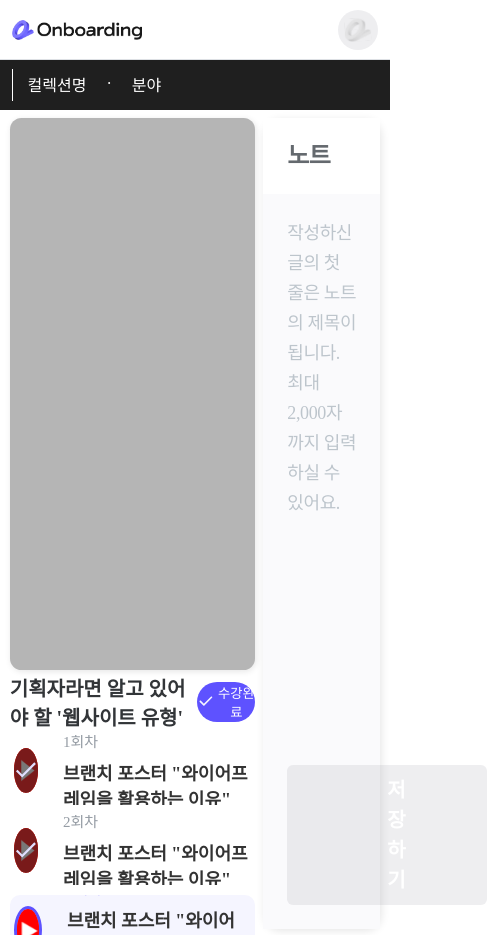
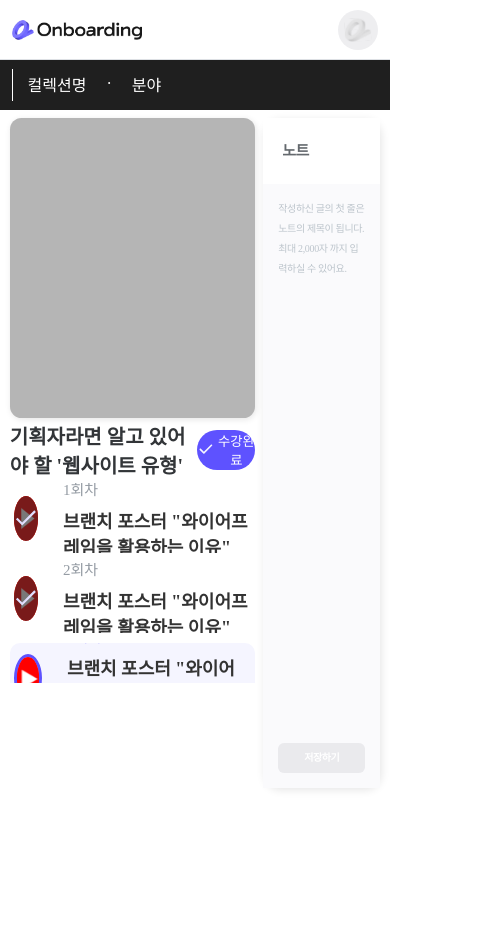
Before and after one commit to TeamLearningFlow/LearningFlow-FE, a Next.js app: page /learn in a window 390 px wide. Shown: the whole page, 487 px wide, since content can reach past the window. After the commit the page ends 844 px from the top, so only its background shows below. Built offline with nearby package versions, Linux system fonts and the light colour scheme.

Commit message:
style: 수강페이지 아티클, 메모 반응형 #31

```diff
--- a/src/components/learn/article.tsx
+++ b/src/components/learn/article.tsx
@@ -8,6 +8,14 @@ const ArticleWrapper = styled.div`
   background: #b5b5b5;
   box-shadow: 1.077px 1.435px 6.459px 0px rgba(0, 0, 0, 0.1);
   // margin-bottom: 20px;
+
+  @media (max-width: 850px) {
+    height: 450px;
+  }
+
+  @media (max-width: 560px) {
+    height: 300px;
+  }
 `;
 
 const Article: React.FC = () => {
--- a/src/components/learn/note.tsx
+++ b/src/components/learn/note.tsx
@@ -20,6 +20,16 @@ const NoteTitle = styled.div`
   font-weight: 600;
   line-height: 36px;
   letter-spacing: -0.48px;
+
+  @media (max-width: 850px) {
+    font-size: 20px;
+  }
+
+  @media (max-width: 560px) {
+    font-size: 15px;
+    padding: 15px;
+    padding-left: 19px;
+  }
 `;
 
 const NoteBody = styled.div`
@@ -29,8 +39,12 @@ const NoteBody = styled.div`
   color: #bdc5cc;
   font-size: 18px;
   font-weight: 400;
-  line-height: 27px;
+  // line-height: 27px;
   letter-spacing: -0.36px;
+
+  @media (max-width: 560px) {
+    padding: 15px;
+  }
 `;
 
 const InputWrapper = styled.textarea`
@@ -51,31 +65,64 @@ const InputWrapper = styled.textarea`
 
   &::placeholder {
     color: #bdc5cc;
-    font-family: Pretendard;
     font-size: 18px;
     font-weight: 400;
     line-height: 30px;
     letter-spacing: -0.36px;
   }
+
+  @media (max-width: 850px) {
+    font-size: 15px;
+    line-height: 25px;
+    &::placeholder {
+      color: #bdc5cc;
+      font-size: 18px;
+      font-weight: 400;
+      line-height: 25px;
+      letter-spacing: -0.36px;
+    }
+  }
+
+  @media (max-width: 560px) {
+    font-size: 10px;
+    line-height: 20px;
+    &::placeholder {
+      color: #bdc5cc;
+      font-size: 10px;
+      font-weight: 400;
+      line-height: 20px;
+      letter-spacing: -0.36px;
+    }
+  }
 `;
 
 const SaveButton = styled.div<{ isValid: boolean }>`
   text-align: center;
+  // white-space: nowrap;
 
   border-radius: 6px;
   background-color: ${(props) =>
     props.isValid ? '#5E52FF' : 'rgba(118, 118, 128, 0.12)'};
 
   color: #fff;
-  text-aign: center;
+  text-align: center;
   font-size: 20px;
   font-weight: 600;
   line-height: 30px;
   letter-spacing: -0.4px;
-  padding: 10px 100px;
+  padding: 10px;
   margin-top: 24px;
 
   cursor: ${(props) => (props.isValid ? 'pointer' : 'default')};
+
+  @media (max-width: 850px) {
+    font-size: 17px;
+  }
+
+  @media (max-width: 560px) {
+    font-size: 10px;
+    padding: 0px;
+  }
 `;
 
 const Note: React.FC = () => {
```
